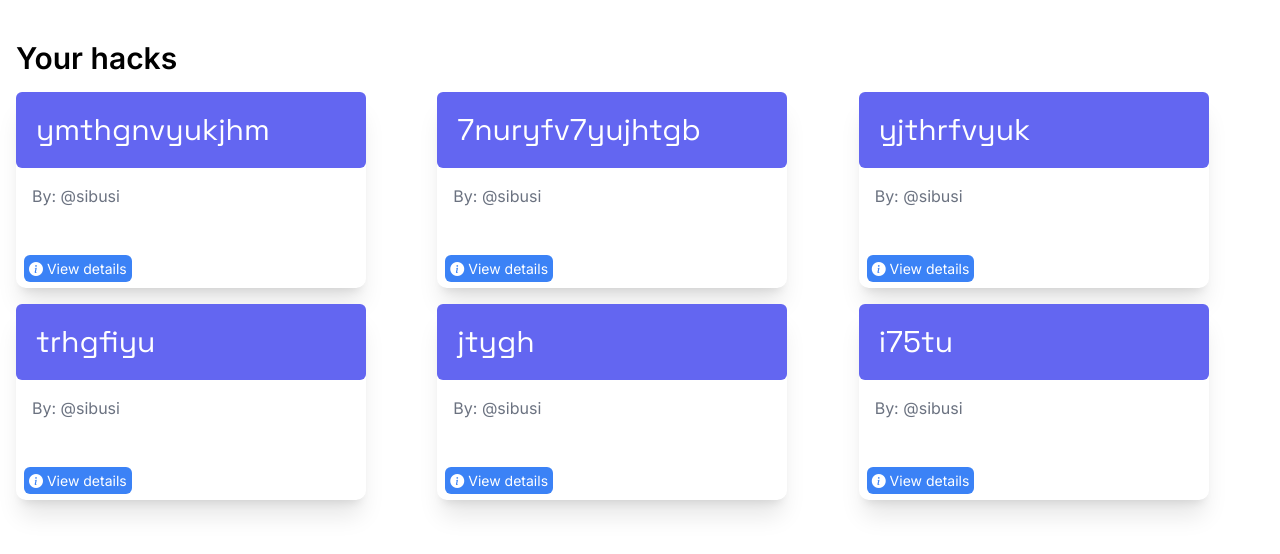
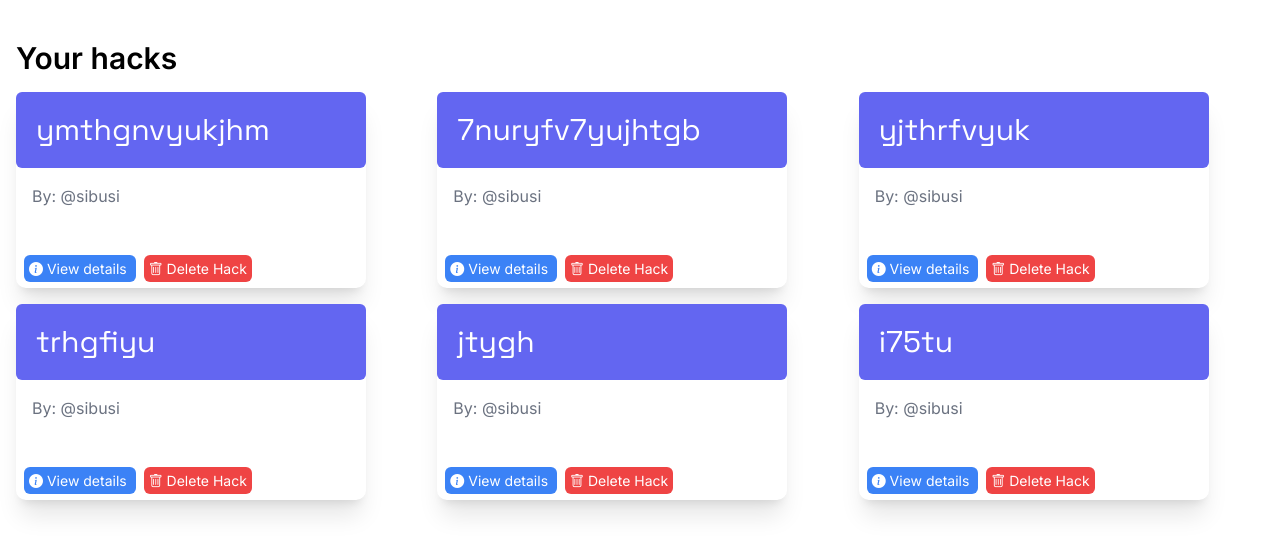
Before and after one commit to SibusiZW/charlies-project, a Django app: page /myhacks/ in a window 1280 px wide. Shown: the part 52-606 px from the top of the page. Run offline with Django 5.2, Linux system fonts and the light colour scheme; a user stored in the database is signed in; data comes from the database, SQL or seed files in the repository; both versions use the stored data as it was after the commit; some libraries are stand-ins or nearby versions.

Commit message:
added delete functionality

```diff
--- a/core/templates/hacks.html
+++ b/core/templates/hacks.html
@@ -15,9 +15,14 @@
                 </div>
 
                 <div class="p-2">
-                    <a class="bg-blue-500 text-sm p-2 text-white p-[5px] rounded-md" href="{% url 'details' hack.pk %}">
+                    <a class="bg-blue-500 text-sm p-2 text-white p-[5px] rounded-md mr-2" href="{% url 'details' hack.pk %}">
                         <i class="bi bi-info-circle-fill"></i>
                         View details
+                    </a>
+
+                    <a class="bg-red-500 text-sm p-2 text-white p-[5px] rounded-md mb-4" href="{% url 'delete' hack.pk %}">
+                        <i class="bi bi-trash"></i>
+                        Delete Hack
                     </a>
                 </div>
             </div>
--- a/core/urls.py
+++ b/core/urls.py
@@ -5,5 +5,6 @@ urlpatterns = [
     path('', views.home_view, name='home'),
     path('signout/', views.signout, name='logout'),
     path('details/<int:pk>/', views.details_view, name='details'),
-    path('myhacks/', views.my_hacks, name='my_hacks')
+    path('myhacks/', views.my_hacks, name='my_hacks'),
+    path('delete/<int:pk>/', views.delete_hack, name='delete')
 ]
--- a/core/views.py
+++ b/core/views.py
@@ -26,3 +26,10 @@ def my_hacks(request):
     hacks = Hack.objects.filter(user=request.user).order_by('-created_at')
 
     return render(request, 'hacks.html', { 'hacks': hacks })
+
+@login_required(login_url='/auth/login')
+def delete_hack(request, pk):
+    obj = get_object_or_404(Hack, pk=pk)
+    obj.delete()
+
+    return redirect('home')
```
Also changed, not shown: db.sqlite3.
